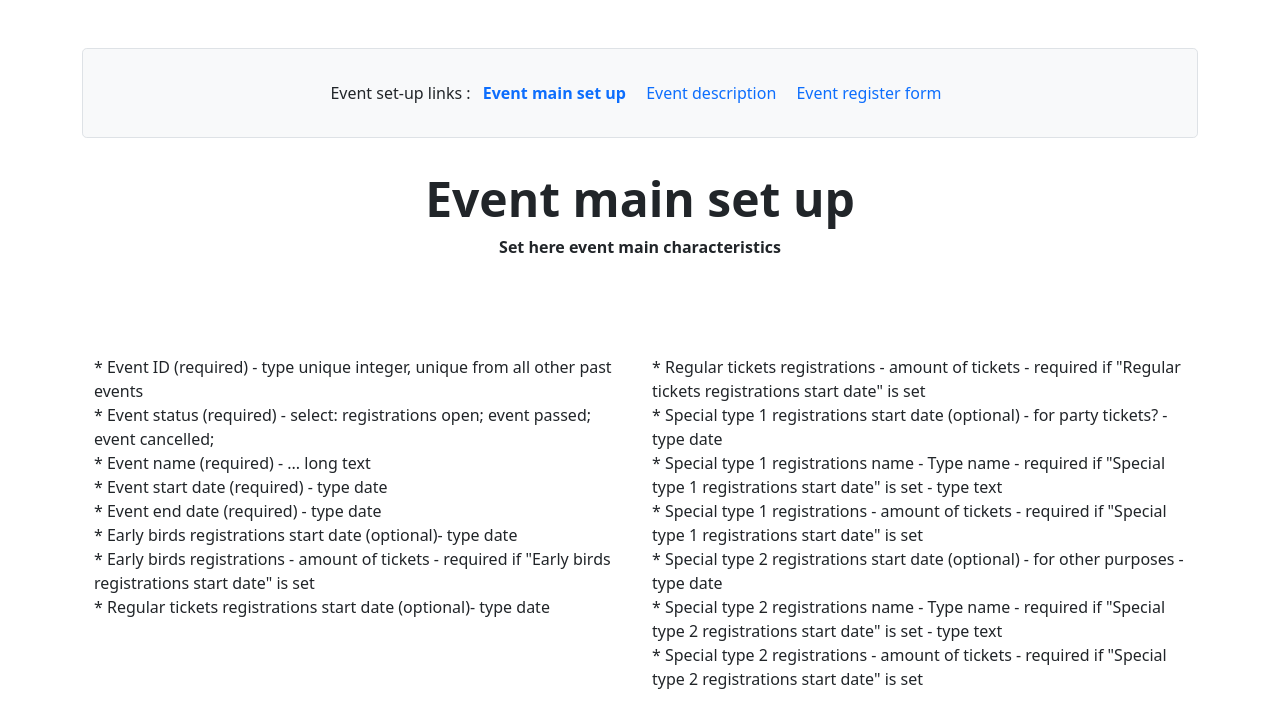
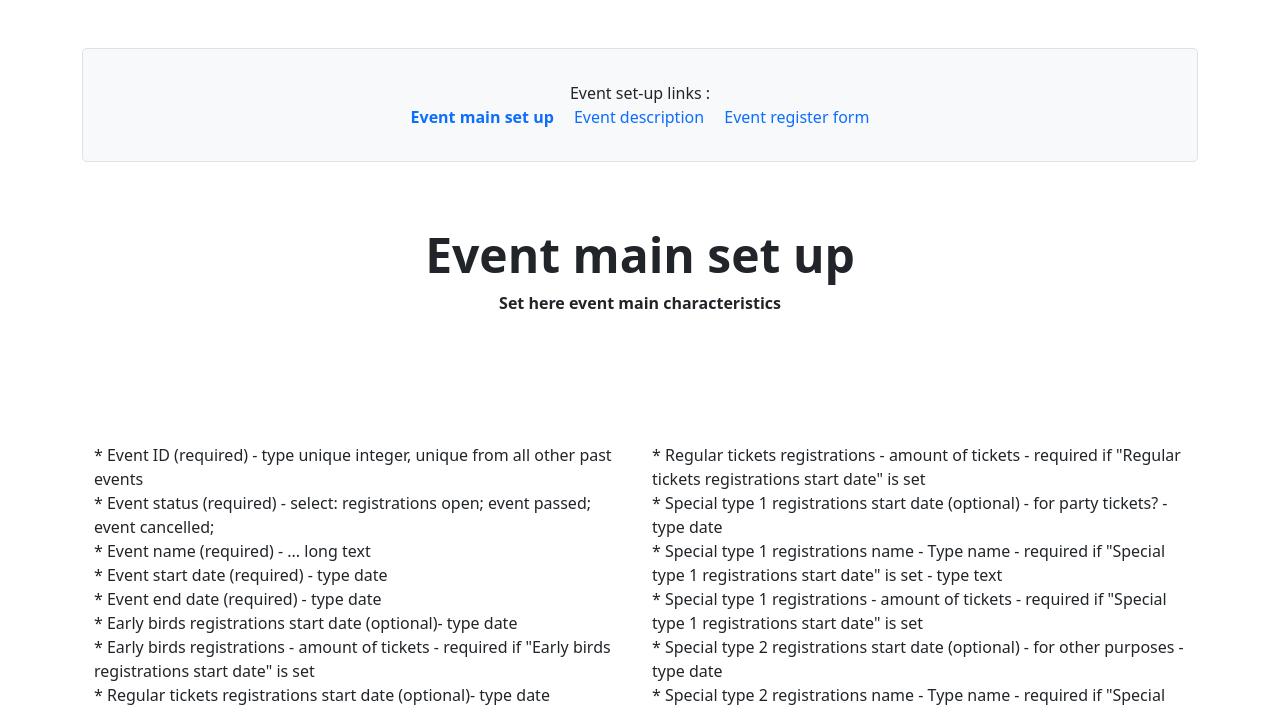
Before and after one commit to SimonB87/Regis, a PHP site: page /manage/eventsetupmain.php in a window 1280 px wide. Shown: the part 197-902 px from the top of the page. Run offline with PHP 8.4, Linux system fonts and the light colour scheme; the visitor is signed in with stand-in values (Sample User, id 1); data that the repository does not hold is empty; a stand-in replaces the project's code that opens the database connection.

Commit message:
event set up main - edited navigation links section

```diff
--- a/manage/eventsetupmain.php
+++ b/manage/eventsetupmain.php
@@ -45,18 +45,25 @@ if (!mysqli_set_charset($connector, "utf8")) {
 
     <main>
       <div class="container my-5 text-center">
-        <div class="row">
-          <div class="col-12 text-center padding-regular rounded-3 bg-light border">
+
+        <div class="row padding-regular rounded-3 bg-light border">
+          <div class="col-12 text-center">
             <span> Event set-up links : </span>
+          </div>
+          <div class="col-12 text-center">
             <a href="eventsetupmain.php" class="weblink padding-small fw-bold"> Event main set up </a>
             <a href="#" class="weblink padding-small"> Event description </a>
             <a href="#" class="weblink padding-small"> Event register form </a>
           </div>
+        </div>
+
+        <div class="row padding-regular">
           <div class="col-12 padding-regular">
             <h1 class="display-5 fw-bold">Event main set up</h1>
             <p class="display-7 fw-bold">Set here event main characteristics</p>
           </div>
         </div>
+
       </div>
 
       <div class="container padding-regular-bottom ">
```
